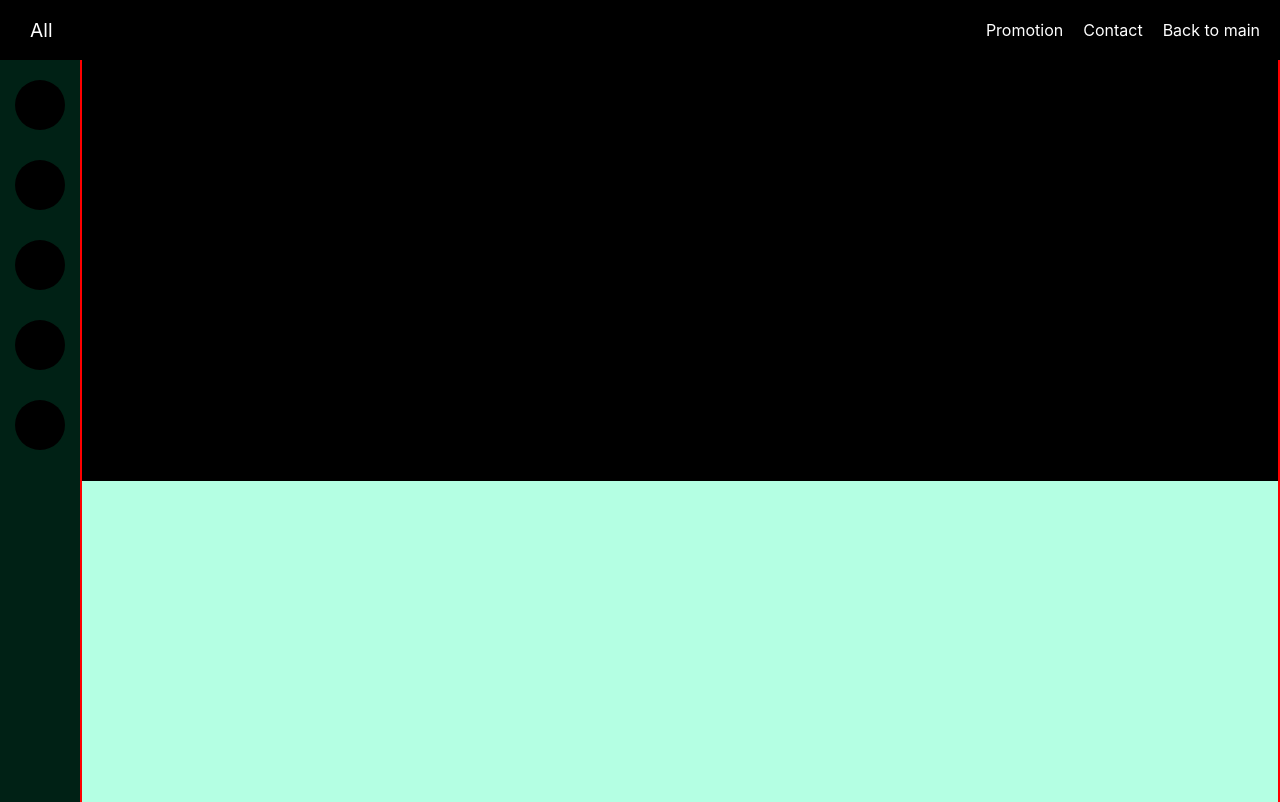
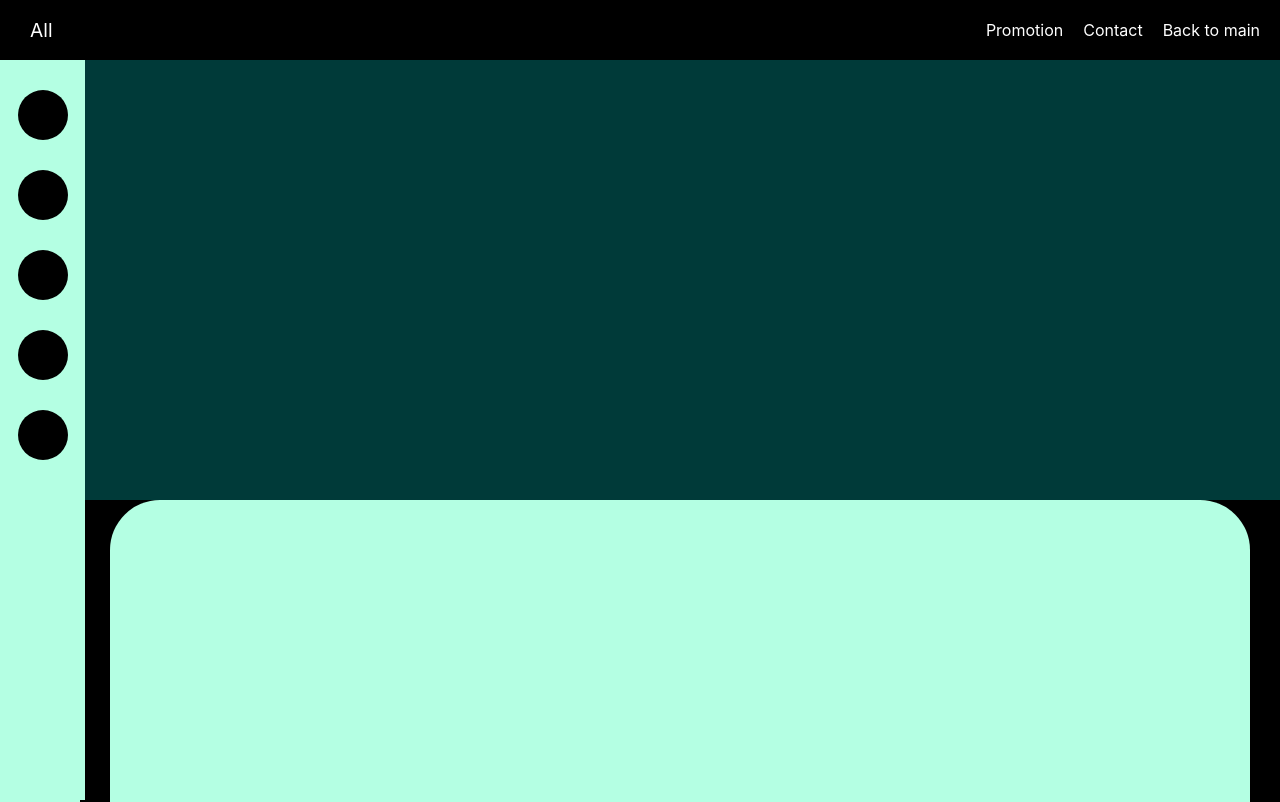
Before and after one commit to Tommiex/website-test, a React (Create React App) app in the folder website/: page /rest in a window 1280 px wide. Shown: the top 802 px of the page. Built offline with nearby package versions, Linux system fonts and the light colour scheme; a web font is replaced by a local one.

Commit message:
rest update

```diff
--- a/website/src/compRestaurant/category/category.css
+++ b/website/src/compRestaurant/category/category.css
@@ -1,8 +1,17 @@
+.sidebar-flex{
+    position: fixed;
+    width: 85px;
+    height: 100vh;
+    background: #b4ffe3;
+    display: flex;
+    justify-content: center;
+}
 .sidebar{
     position: fixed;
-    width: 80px;
-    height: 100%;
-    background: #002115;
+    top: 80px;
+    width: 70px;
+    height: 85%;
+    border-radius: 50px;
     display: flex;
     justify-content: center;
 }
@@ -10,13 +19,13 @@
     position: relative;
     width: 85px;
     height: 100%;
-    background: #002115;
+    background: #b4ffe3;
     display: flex;
     justify-content: center;
 }
 .cate-sidebar{
     position: relative;
-    top: 10%;
+    top: 10px;
     width: 100%;
     height: 100%;
     display: flex;
--- a/website/src/compRestaurant/category/category.js
+++ b/website/src/compRestaurant/category/category.js
@@ -3,6 +3,7 @@ function Category(){
     return(
         <>
             <div className="sidebar-1"></div>
+            <div className="sidebar-flex">
                 <div className="sidebar">
                     <div className="cate-sidebar">
                         <div className="cate" id="cateA"></div>
@@ -12,6 +13,8 @@ function Category(){
                         <div className="cate" id="cateE"></div>
                     </div>
                 </div>
+            </div>
+
         </>
     )
 }
--- a/website/src/compRestaurant/review/maincontain.css
+++ b/website/src/compRestaurant/review/maincontain.css
@@ -5,21 +5,29 @@
     width: 100%;
     min-width: 350px;
     z-index: -1;
-    overflow: hidden;
-    border: 2px solid red;
+    display: flex;
+    justify-content: center;
+
+    background: black;
+}
+.main-carou-fixed{
+    height: 500px;
+    width: 100%;
+    position: fixed;
+
 }
 .main-carousel{
-    position: absolute;
-    top: 0;
-    height: 20%;
-    width: 100%;
-    background: #000000;
+    height: 100%;
+    width: inherit;
+    background: rgb(0, 58, 57);
 }
 
 .main-review{
     position: absolute;
     top: 20%;
     height: 100%;
-    width: 100%;
+    width: 95%;
+    margin: 20px;
+    border-radius: 50px;
     background: #b4ffe3;
 }
--- a/website/src/compRestaurant/review/maincontain.js
+++ b/website/src/compRestaurant/review/maincontain.js
@@ -3,10 +3,12 @@ import "./maincontain.css";
 function Maincontain(){
     return(
         <div className="main-contain">
-            <div className="main-carousel">
+            <div className="main-carou-fixed">
+                <div className="main-carousel"></div>
+            </div>
 
-            </div>
             <div className="main-review"></div>
+
         </div>
 
     )
--- a/website/src/siteRes.css
+++ b/website/src/siteRes.css
@@ -21,7 +21,7 @@ body {
   .main{
     height: inherit;
     display: flex;
-    flex-direction: row;
+
     overflow: hidden;
   }
   .cate-index{
```
Lines whose indentation alone changed are shown as unchanged.
